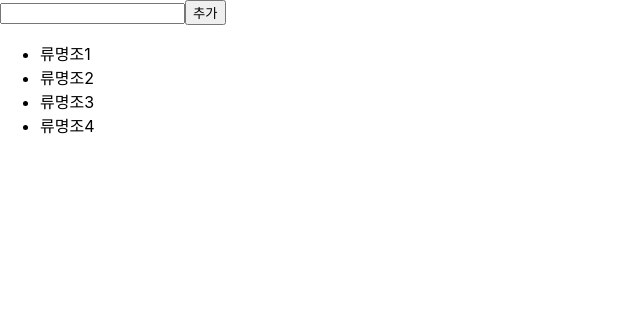
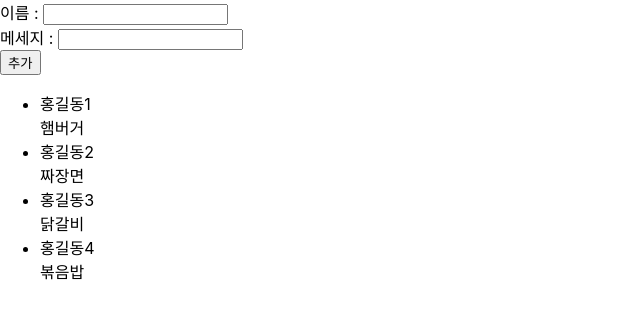
Before and after one commit to Ryumyuong/K0201_React_Test, a React (Create React App) app in the folder class-exam/: page / in a window 1280 px wide. Shown: the top 318 px of the page, without its empty margins (0-640 px from the left). Built offline with nearby package versions, Linux system fonts and the light colour scheme.

Commit message:
20230530 7교시

```diff
--- a/class-exam/src/ch6/MenuItemList.jsx
+++ b/class-exam/src/ch6/MenuItemList.jsx
@@ -2,17 +2,17 @@ import React, { Component } from 'react';
 import MenuItem from './MenuItem';
 
 const reserveNoti = [
-    {id:1, menu: "돈가스"},
-    {id:2, menu: "햄버거"},
-    {id:3, menu: "자장면"},
-    {id:4, menu: "국밥"}
-]
+  { id: 1, menu: '돈가스' },
+  { id: 2, menu: '햄버거' },
+  { id: 3, menu: '자장면' },
+  { id: 4, menu: '국밥' },
+];
 
-var timer
+var timer;
 
 class MenuItemList extends Component {
   constructor(props) {
-    super(props)
+    super(props);
 
     this.state = {
       noti: [],
@@ -30,7 +30,7 @@ class MenuItemList extends Component {
           noti: noti,
         });
       } else {
-        clearInterval(timer)
+        clearInterval(timer);
         // this.setState({
         //   noti: [],
         // });
--- a/class-exam/src/index.js
+++ b/class-exam/src/index.js
@@ -10,11 +10,12 @@ import CommentList from './ch5/CommentList';
 import NotiList from './ch6/NotiList';
 import MenuItemList from './ch6/MenuItemList';
 import TestSample from './test_sample/TestSample';
+import NameList from './test_sample/NameList';
 
 // 생성주기를 테스트 하는 코드에서 React.StrictMode를 제거하고 실행하는게 가독성 면에서 좋다.
 ReactDOM.render(
   <React.StrictMode>
-    <TestSample/>
+    <NameList/>
   </React.StrictMode>,
   document.getElementById('root')
 );
--- /dev/null
+++ b/class-exam/src/test_sample/NameList.jsx
@@ -0,0 +1,54 @@
+import React, { useState } from 'react';
+
+const NameList = () => {
+  const [names, setNames] = useState([
+    { id: 1, name: '홍길동1', text: '햄버거' },
+    { id: 2, name: '홍길동2', text: '짜장면' },
+    { id: 3, name: '홍길동3', text: '닭갈비' },
+    { id: 4, name: '홍길동4', text: '볶음밥' },
+  ]);
+
+  const [inputName, setInputName] = useState('');
+  const [inputText, setInputText] = useState('');
+  const [nextId, setNextId] = useState(5);
+
+  const onChangeName = (e) => setInputName(e.target.value);
+  const onChangeText = (e) => setInputText(e.target.value);
+
+  const onClick = () => {
+    const nextNames = names.concat({
+      id: nextId,
+      name: inputName,
+      text: inputText,
+    });
+    setNextId(nextId + 1);
+    setNames(nextNames);
+    setInputName('');
+    setInputText('');
+  };
+
+  const onRemove = (id) => {
+    const nextNames = names.filter((name) => name.id !== id)
+    setNames(nextNames)
+  }
+
+  const nameList = names.map((name) => (
+    <li key={name.id} onDoubleClick={() => onRemove(name.id)}>
+      {name.name}<br/>
+      {name.text}
+      </li>
+  ))
+
+  return (
+    <>
+      이름 : <input value={inputName} onChange={onChangeName} /><br/>
+      메세지 : <input value={inputText} onChange={onChangeText} /><br/>
+      <button onClick={onClick}>추가</button>
+      <ul>
+        {nameList}
+      </ul>
+    </>
+  );
+};
+
+export default NameList;
--- a/class-exam/src/test_sample/TestSample.jsx
+++ b/class-exam/src/test_sample/TestSample.jsx
@@ -13,12 +13,34 @@ const TestSample = () => {
 
   const onChange = (e) => setInputText(e.target.value);
 
-  const nameList = names.map(name => <li key={name.id}>{name.text}</li>)
-  return <>
-    <input value={inputText} onChange={onChange}/>
-    <button>추가</button>
-    <ul>{nameList}</ul>
-  </>;
+  const onClick = () => {
+    const nextNames = names.concat({
+      id: nextId,
+      text: inputText,
+    });
+    setNextId(nextId + 1);
+    setNames(nextNames);
+    setInputText('');
+  };
+
+  const onRemove = (id) => {
+    const nextNames = names.filter((name) => name.id !== id);
+    setNames(nextNames);
+  };
+
+  const nameList = names.map((name) => (
+    <li key={name.id} onDoubleClick={() => onRemove(name.id)}>
+      {name.text}
+    </li>
+  ));
+
+  return (
+    <>
+      <input value={inputText} onChange={onChange} />
+      <button onClick={onClick}>추가</button>
+      <ul>{nameList}</ul>
+    </>
+  );
 };
 
 export default TestSample;
```
